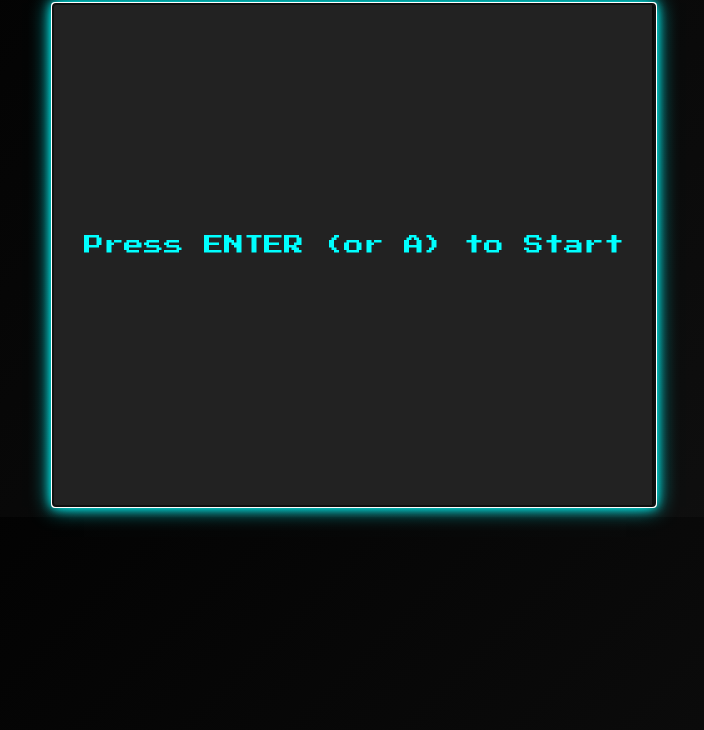
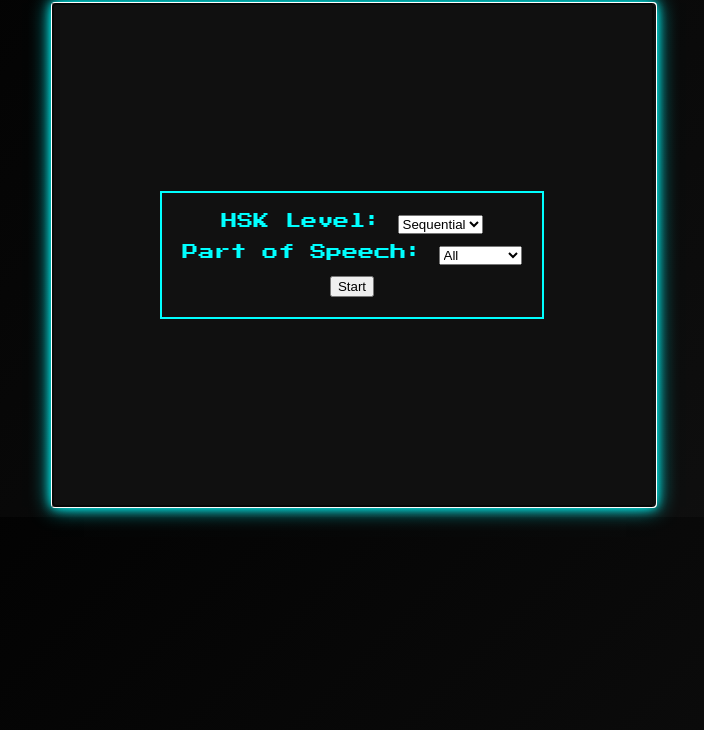
Before and after one commit to Dprogers10/HanziCommander, a plain HTML site: page index.html in a window 1280 px wide. Shown: the part 70-800 px from the top of the page, without its empty margins (288-992 px from the left). Drawn offline with Linux system fonts and the light colour scheme.

Commit message:
Document vocabulary structure with HSK levels and POS

```diff
--- a/index.html
+++ b/index.html
@@ -113,6 +113,30 @@
         <button id="rightButton">→</button>
       </div>
     </div>
+    <div id="startMenu" style="position:absolute;top:0;left:0;width:100%;height:100%;background:#0008;display:flex;flex-direction:column;justify-content:center;align-items:center;z-index:30;">
+      <div style="background:#111;padding:20px;border:2px solid cyan;">
+        <div style="margin-bottom:10px;">
+          <label for="hskSelect">HSK Level:</label>
+          <select id="hskSelect">
+            <option value="seq">Sequential</option>
+            <option value="1">HSK 1</option>
+            <option value="2">HSK 2</option>
+            <option value="3">HSK 3</option>
+          </select>
+        </div>
+        <div style="margin-bottom:10px;">
+          <label for="posSelect">Part of Speech:</label>
+          <select id="posSelect">
+            <option value="all">All</option>
+            <option value="noun">Nouns</option>
+            <option value="verb">Verbs</option>
+            <option value="adjective">Adjectives</option>
+            <option value="pronoun">Pronouns</option>
+          </select>
+        </div>
+        <button id="startButton">Start</button>
+      </div>
+    </div>
   </div>
 
   <script src="vocab.js"></script>
@@ -220,6 +244,10 @@
     canvasElement.tabIndex = 0;
     const context = canvasElement.getContext("2d");
     const inputBox = document.getElementById("pinyinInput");
+    const startMenu = document.getElementById("startMenu");
+    const hskSelect = document.getElementById("hskSelect");
+    const posSelect = document.getElementById("posSelect");
+    const startButton = document.getElementById("startButton");
     window.onload = () => { canvasElement.focus(); };
 
     const keys = {};
@@ -233,7 +261,23 @@
     let reloadAttempts = 0;
     let autoAcceptShown = false;
 
+    let sequentialHSK = false;
+    let currentHSKLevel = 1;
+    let selectedPOS = "all";
+    let awaitingNextHSK = false;
     // When a bullet hits an enemy, record that enemy.
+    function startGameFromMenu() {
+      const sel = hskSelect.value;
+      selectedPOS = posSelect.value;
+      sequentialHSK = (sel === "seq");
+      currentHSKLevel = sequentialHSK ? 1 : parseInt(sel, 10);
+      hanziWordsArray = getVocab(currentHSKLevel, selectedPOS);
+      startMenu.style.display = "none";
+      resetGame();
+      createInvaders();
+      gameStarted = true;
+      canvasElement.focus();
+    }
     function recordHitEnemy(enemy) {
       lastHitEnemy = enemy;
     }
@@ -628,10 +672,6 @@
       context.clearRect(0, 0, canvasElement.width, canvasElement.height);
 
       if (!gameStarted) {
-        context.fillStyle = "cyan";
-        context.font = "20px 'Press Start 2P', cursive";
-        context.textAlign = "center";
-        context.fillText("Press ENTER (or A) to Start", canvasElement.width / 2, canvasElement.height / 2);
         requestAnimationFrame(update);
         return;
       }
@@ -641,11 +681,17 @@
         context.fillStyle = "gold";
         context.font = "24px 'Press Start 2P', cursive";
         context.textAlign = "center";
-        wrapText(context, "!!! YOU WIN !!!", canvasElement.width / 2, canvasElement.height / 2 - 60, canvasElement.width - 40, 30);
-        context.font = "20px 'Press Start 2P', cursive";
-        wrapText(context, "All Hanzi Mastered!", canvasElement.width / 2, canvasElement.height / 2 - 10, canvasElement.width - 40, 26);
-        wrapText(context, `Final Score: ${score}`, canvasElement.width / 2, canvasElement.height / 2 + 30, canvasElement.width - 40, 26);
-        wrapText(context, "Press ENTER (or A) to Play Again", canvasElement.width / 2, canvasElement.height / 2 + 70, canvasElement.width - 40, 26);
+        if (sequentialHSK && currentHSKLevel < 3) {
+          wrapText(context, `HSK ${currentHSKLevel} Complete!`, canvasElement.width / 2, canvasElement.height / 2 - 20, canvasElement.width - 40, 26);
+          wrapText(context, "Press ENTER to continue", canvasElement.width / 2, canvasElement.height / 2 + 20, canvasElement.width - 40, 26);
+          awaitingNextHSK = true;
+        } else {
+          wrapText(context, "!!! YOU WIN !!!", canvasElement.width / 2, canvasElement.height / 2 - 60, canvasElement.width - 40, 30);
+          context.font = "20px 'Press Start 2P', cursive";
+          wrapText(context, "All Hanzi Mastered!", canvasElement.width / 2, canvasElement.height / 2 - 10, canvasElement.width - 40, 26);
+          wrapText(context, `Final Score: ${score}`, canvasElement.width / 2, canvasElement.height / 2 + 30, canvasElement.width - 40, 26);
+          wrapText(context, "Press ENTER (or A) to Play Again", canvasElement.width / 2, canvasElement.height / 2 + 70, canvasElement.width - 40, 26);
+        }
         requestAnimationFrame(update);
         return;
       }
@@ -757,21 +803,22 @@
     function handleEnterAction() {
         if (audioCtx.state === "suspended") { audioCtx.resume(); }
 
-        if (gameWon) {
+        if (awaitingNextHSK) {
+            awaitingNextHSK = false;
+            currentHSKLevel++;
+            hanziWordsArray = getVocab(currentHSKLevel, selectedPOS);
             resetGame();
             createInvaders();
             gameStarted = true;
             canvasElement.focus();
+        } else if (gameWon) {
+            startMenu.style.display = "flex";
+            gameStarted = false;
         } else if (gameOver) {
-            resetGame();
-            createInvaders();
-            gameStarted = true;
-            canvasElement.focus();
+            startMenu.style.display = "flex";
+            gameStarted = false;
         } else if (!gameStarted) {
-            resetGame();
-            createInvaders();
-            gameStarted = true;
-            canvasElement.focus();
+            startGameFromMenu();
         } else if (!pausedForReload) {
             shoot();
         }
@@ -822,6 +869,7 @@
     addControlListeners(document.getElementById("leftButton"), "ArrowLeft");
     addControlListeners(document.getElementById("rightButton"), "ArrowRight");
     addControlListeners(document.getElementById("aButton"), "Enter");
+    startButton.addEventListener("click", startGameFromMenu);
 
     document.addEventListener("keydown", (event) => {
       if (!pausedForReload || gameOver || gameWon) {
--- a/vocab.js
+++ b/vocab.js
@@ -1,152 +1,73 @@
-const hanziWordsArray = [
-  { word: "我", pinyin: "wo", english: "I, me" },
-  { word: "我们", pinyin: "women", english: "we, us (pl.)" },
-  { word: "你", pinyin: "ni", english: "you" },
-  { word: "他", pinyin: "ta", english: "he, him" },
-  { word: "她", pinyin: "ta", english: "she, her" },
-  { word: "这", pinyin: "zhe", english: "this" },
-  { word: "那", pinyin: "na", english: "that" },
-  { word: "哪", pinyin: "na", english: "which" },
-  { word: "哪儿", pinyin: "nar", english: "where" },
-  { word: "谁", pinyin: "shei", english: "who" },
-  { word: "什么", pinyin: "shenme", english: "what" },
-  { word: "多少", pinyin: "duoshao", english: "how many, how much" },
-  { word: "几", pinyin: "ji", english: "how many" },
-  { word: "怎么", pinyin: "zenme", english: "how" },
-  { word: "怎么样", pinyin: "zenmeyang", english: "how about" },
-  { word: "一", pinyin: "yi", english: "one" },
-  { word: "二", pinyin: "er", english: "two" },
-  { word: "三", pinyin: "san", english: "three" },
-  { word: "四", pinyin: "si", english: "four" },
-  { word: "五", pinyin: "wu", english: "five" },
-  { word: "六", pinyin: "liu", english: "six" },
-  { word: "七", pinyin: "qi", english: "seven" },
-  { word: "八", pinyin: "ba", english: "eight" },
-  { word: "九", pinyin: "jiu", english: "nine" },
-  { word: "十", pinyin: "shi", english: "ten" },
-  { word: "个", pinyin: "ge", english: "(measure word)" },
-  { word: "岁", pinyin: "sui", english: "years old" },
-  { word: "本", pinyin: "ben", english: "volume (book)" },
-  { word: "些", pinyin: "xie", english: "some" },
-  { word: "块", pinyin: "kuai", english: "piece, chunk" },
-  { word: "不", pinyin: "bu", english: "not" },
-  { word: "没", pinyin: "mei", english: "not (have)" },
-  { word: "很", pinyin: "hen", english: "very" },
-  { word: "太", pinyin: "tai", english: "too (much)" },
-  { word: "都", pinyin: "dou", english: "all" },
-  { word: "一点儿", pinyin: "yidianr", english: "a little bit" },
-  { word: "和", pinyin: "he", english: "and" },
-  { word: "在", pinyin: "zai", english: "at, in, on" },
-  { word: "的", pinyin: "de", english: "possessive particle" },
-  { word: "了", pinyin: "le", english: "completed action marker" },
-  { word: "吗", pinyin: "ma", english: "question particle" },
-  { word: "呢", pinyin: "ne", english: "question particle (contextual)" },
-  { word: "喂", pinyin: "wei", english: "hello (on phone)" },
-  { word: "家", pinyin: "jia", english: "home, family" },
-  { word: "学校", pinyin: "xuexiao", english: "school" },
-  { word: "饭店", pinyin: "fandian", english: "restaurant" },
-  { word: "商店", pinyin: "shangdian", english: "shop, store" },
-  { word: "医院", pinyin: "yiyuan", english: "hospital" },
-  { word: "中国", pinyin: "zhongguo", english: "China" },
-  { word: "北京", pinyin: "beijing", english: "Beijing" },
-  { word: "上", pinyin: "shang", english: "up" },
-  { word: "下", pinyin: "xia", english: "down" },
-  { word: "前面", pinyin: "qianmian", english: "front" },
-  { word: "后面", pinyin: "houmian", english: "behind" },
-  { word: "里", pinyin: "li", english: "inside" },
-  { word: "今天", pinyin: "jintian", english: "today" },
-  { word: "明天", pinyin: "mingtian", english: "tomorrow" },
-  { word: "昨天", pinyin: "zuotian", english: "yesterday" },
-  { word: "上午", pinyin: "shangwu", english: "morning" },
-  { word: "中午", pinyin: "zhongwu", english: "noon" },
-  { word: "下午", pinyin: "xiawu", english: "afternoon" },
-  { word: "年", pinyin: "nian", english: "year" },
-  { word: "月", pinyin: "yue", english: "month" },
-  { word: "号", pinyin: "hao", english: "day of month" },
-  { word: "星期", pinyin: "xingqi", english: "week" },
-  { word: "点", pinyin: "dian", english: "o'clock" },
-  { word: "分钟", pinyin: "fenzhong", english: "minute" },
-  { word: "现在", pinyin: "xianzai", english: "now" },
-  { word: "时候", pinyin: "shihou", english: "time, moment" },
-  { word: "爸爸", pinyin: "baba", english: "dad" },
-  { word: "妈妈", pinyin: "mama", english: "mum" },
-  { word: "儿子", pinyin: "erzi", english: "son" },
-  { word: "女儿", pinyin: "nuer", english: "daughter" },
-  { word: "老师", pinyin: "laoshi", english: "teacher" },
-  { word: "学生", pinyin: "xuesheng", english: "student" },
-  { word: "同学", pinyin: "tongxue", english: "classmate" },
-  { word: "朋友", pinyin: "pengyou", english: "friend" },
-  { word: "医生", pinyin: "yisheng", english: "doctor" },
-  { word: "先生", pinyin: "xiansheng", english: "Mr." },
-  { word: "小姐", pinyin: "xiaojie", english: "Miss" },
-  { word: "衣服", pinyin: "yifu", english: "clothes" },
-  { word: "水", pinyin: "shui", english: "water" },
-  { word: "菜", pinyin: "cai", english: "dish" },
-  { word: "米饭", pinyin: "mifan", english: "rice" },
-  { word: "水果", pinyin: "shuiguo", english: "fruit" },
-  { word: "苹果", pinyin: "pingguo", english: "apple" },
-  { word: "茶", pinyin: "cha", english: "tea" },
-  { word: "杯子", pinyin: "beizi", english: "cup" },
-  { word: "钱", pinyin: "qian", english: "money" },
-  { word: "飞机", pinyin: "feiji", english: "plane" },
-  { word: "出租车", pinyin: "chuzuche", english: "taxi" },
-  { word: "电视", pinyin: "dianshi", english: "TV" },
-  { word: "电脑", pinyin: "diannao", english: "computer" },
-  { word: "电影", pinyin: "dianying", english: "film" },
-  { word: "天气", pinyin: "tianqi", english: "weather" },
-  { word: "猫", pinyin: "mao", english: "cat" },
-  { word: "狗", pinyin: "gou", english: "dog" },
-  { word: "东西", pinyin: "dongxi", english: "thing" },
-  { word: "人", pinyin: "ren", english: "person" },
-  { word: "名字", pinyin: "mingzi", english: "name" },
-  { word: "书", pinyin: "shu", english: "book" },
-  { word: "汉语", pinyin: "hanyu", english: "Chinese" },
-  { word: "字", pinyin: "zi", english: "character" },
-  { word: "桌子", pinyin: "zhuozi", english: "table" },
-  { word: "椅子", pinyin: "yizi", english: "chair" },
-  { word: "谢谢", pinyin: "xiexie", english: "thank" },
-  { word: "不客气", pinyin: "bukeqi", english: "you're welcome" },
-  { word: "再见", pinyin: "zaijian", english: "goodbye" },
-  { word: "请", pinyin: "qing", english: "please" },
-  { word: "对不起", pinyin: "duibuqi", english: "sorry" },
-  { word: "没关系", pinyin: "meiguanxi", english: "it doesn't matter" },
-  { word: "是", pinyin: "shi", english: "to be" },
-  { word: "有", pinyin: "you", english: "to have" },
-  { word: "看", pinyin: "kan", english: "to look" },
-  { word: "听", pinyin: "ting", english: "to listen" },
-  { word: "说", pinyin: "shuo", english: "to speak" },
-  { word: "读", pinyin: "du", english: "to read" },
-  { word: "写", pinyin: "xie", english: "to write" },
-  { word: "看见", pinyin: "kanjian", english: "to see" },
-  { word: "叫", pinyin: "jiao", english: "to be called" },
-  { word: "来", pinyin: "lai", english: "to come" },
-  { word: "回", pinyin: "hui", english: "to return" },
-  { word: "去", pinyin: "qu", english: "to go" },
-  { word: "吃", pinyin: "chi", english: "to eat" },
-  { word: "喝", pinyin: "he", english: "to drink" },
-  { word: "睡觉", pinyin: "shuijiao", english: "to sleep" },
-  { word: "打电话", pinyin: "dadianhua", english: "to call (on the phone)" },
-  { word: "做", pinyin: "zuo", english: "to do" },
-  { word: "买", pinyin: "mai", english: "to buy" },
-  { word: "开", pinyin: "kai", english: "to open" },
-  { word: "坐", pinyin: "zuo", english: "to sit" },
-  { word: "住", pinyin: "zhu", english: "to live" },
-  { word: "学习", pinyin: "xuexi", english: "to study" },
-  { word: "工作", pinyin: "gongzuo", english: "to work" },
-  { word: "下雨", pinyin: "xiayu", english: "to rain" },
-  { word: "爱", pinyin: "ai", english: "to love" },
-  { word: "喜欢", pinyin: "xihuan", english: "to like" },
-  { word: "想", pinyin: "xiang", english: "to want to" },
-  { word: "认识", pinyin: "renshi", english: "to know" },
-  { word: "会", pinyin: "hui", english: "can" },
-  { word: "能", pinyin: "neng", english: "can" },
-  { word: "好", pinyin: "hao", english: "good" },
-  { word: "大", pinyin: "da", english: "big" },
-  { word: "小", pinyin: "xiao", english: "small" },
-  { word: "多", pinyin: "duo", english: "many" },
-  { word: "少", pinyin: "shao", english: "few" },
-  { word: "冷", pinyin: "leng", english: "cold" },
-  { word: "热", pinyin: "re", english: "hot" },
-  { word: "高兴", pinyin: "gaoxing", english: "happy" },
-  { word: "漂亮", pinyin: "piaoliang", english: "beautiful" }
+const vocabList = [
+  // HSK 1 vocabulary
+  { word: '我', pinyin: 'wo', english: 'I, me', level: 1, pos: 'pronoun' },
+  { word: '你', pinyin: 'ni', english: 'you', level: 1, pos: 'pronoun' },
+  { word: '他', pinyin: 'ta', english: 'he, him', level: 1, pos: 'pronoun' },
+  { word: '她', pinyin: 'ta', english: 'she, her', level: 1, pos: 'pronoun' },
+  { word: '我们', pinyin: 'women', english: 'we, us', level: 1, pos: 'pronoun' },
+  { word: '你们', pinyin: 'nimen', english: 'you (plural)', level: 1, pos: 'pronoun' },
+  { word: '他们', pinyin: 'tamen', english: 'they, them', level: 1, pos: 'pronoun' },
+  { word: '苹果', pinyin: 'pingguo', english: 'apple', level: 1, pos: 'noun' },
+  { word: '医生', pinyin: 'yisheng', english: 'doctor', level: 1, pos: 'noun' },
+  { word: '学校', pinyin: 'xuexiao', english: 'school', level: 1, pos: 'noun' },
+  { word: '学生', pinyin: 'xuesheng', english: 'student', level: 1, pos: 'noun' },
+  { word: '老师', pinyin: 'laoshi', english: 'teacher', level: 1, pos: 'noun' },
+  { word: '水', pinyin: 'shui', english: 'water', level: 1, pos: 'noun' },
+  { word: '杯子', pinyin: 'beizi', english: 'cup', level: 1, pos: 'noun' },
+  { word: '看', pinyin: 'kan', english: 'to look', level: 1, pos: 'verb' },
+  { word: '喜欢', pinyin: 'xihuan', english: 'to like', level: 1, pos: 'verb' },
+  { word: '吃', pinyin: 'chi', english: 'to eat', level: 1, pos: 'verb' },
+  { word: '喝', pinyin: 'he', english: 'to drink', level: 1, pos: 'verb' },
+  { word: '去', pinyin: 'qu', english: 'to go', level: 1, pos: 'verb' },
+  { word: '来', pinyin: 'lai', english: 'to come', level: 1, pos: 'verb' },
+  { word: '好', pinyin: 'hao', english: 'good', level: 1, pos: 'adjective' },
+  { word: '漂亮', pinyin: 'piaoliang', english: 'beautiful', level: 1, pos: 'adjective' },
+  { word: '大', pinyin: 'da', english: 'big', level: 1, pos: 'adjective' },
+  { word: '小', pinyin: 'xiao', english: 'small', level: 1, pos: 'adjective' },
+  { word: '忙', pinyin: 'mang', english: 'busy', level: 1, pos: 'adjective' },
+
+  // HSK 2 vocabulary
+  { word: '因为', pinyin: 'yinwei', english: 'because', level: 2, pos: 'conjunction' },
+  { word: '所以', pinyin: 'suoyi', english: 'so, therefore', level: 2, pos: 'conjunction' },
+  { word: '问题', pinyin: 'wenti', english: 'question', level: 2, pos: 'noun' },
+  { word: '手机', pinyin: 'shouji', english: 'mobile phone', level: 2, pos: 'noun' },
+  { word: '事情', pinyin: 'shiqing', english: 'matter, thing', level: 2, pos: 'noun' },
+  { word: '时间', pinyin: 'shijian', english: 'time', level: 2, pos: 'noun' },
+  { word: '路', pinyin: 'lu', english: 'road', level: 2, pos: 'noun' },
+  { word: '帮助', pinyin: 'bangzhu', english: 'to help', level: 2, pos: 'verb' },
+  { word: '准备', pinyin: 'zhunbei', english: 'to prepare', level: 2, pos: 'verb' },
+  { word: '学习', pinyin: 'xuexi', english: 'to study', level: 2, pos: 'verb' },
+  { word: '觉得', pinyin: 'juede', english: 'to feel, think', level: 2, pos: 'verb' },
+  { word: '快', pinyin: 'kuai', english: 'fast', level: 2, pos: 'adjective' },
+  { word: '慢', pinyin: 'man', english: 'slow', level: 2, pos: 'adjective' },
+  { word: '高', pinyin: 'gao', english: 'tall, high', level: 2, pos: 'adjective' },
+  { word: '难', pinyin: 'nan', english: 'difficult', level: 2, pos: 'adjective' },
+  { word: '离', pinyin: 'li', english: 'from', level: 2, pos: 'preposition' },
+
+  // HSK 3 vocabulary
+  { word: '经理', pinyin: 'jingli', english: 'manager', level: 3, pos: 'noun' },
+  { word: '银行', pinyin: 'yinhang', english: 'bank', level: 3, pos: 'noun' },
+  { word: '城市', pinyin: 'chengshi', english: 'city', level: 3, pos: 'noun' },
+  { word: '眼镜', pinyin: 'yanjing', english: 'glasses', level: 3, pos: 'noun' },
+  { word: '地图', pinyin: 'ditu', english: 'map', level: 3, pos: 'noun' },
+  { word: '需要', pinyin: 'xuyao', english: 'to need', level: 3, pos: 'verb' },
+  { word: '复习', pinyin: 'fuxi', english: 'to review', level: 3, pos: 'verb' },
+  { word: '照顾', pinyin: 'zhaogu', english: 'to take care of', level: 3, pos: 'verb' },
+  { word: '打算', pinyin: 'dasuan', english: 'to plan', level: 3, pos: 'verb' },
+  { word: '留学', pinyin: 'liuxue', english: 'to study abroad', level: 3, pos: 'verb' },
+  { word: '着急', pinyin: 'zhaoji', english: 'anxious', level: 3, pos: 'adjective' },
+  { word: '新', pinyin: 'xin', english: 'new', level: 3, pos: 'adjective' },
+  { word: '健康', pinyin: 'jiankang', english: 'healthy', level: 3, pos: 'adjective' },
+  { word: '聪明', pinyin: 'congming', english: 'clever', level: 3, pos: 'adjective' },
+  { word: '重要', pinyin: 'zhongyao', english: 'important', level: 3, pos: 'adjective' }
 ];
+
+function getVocab(level, pos) {
+  let list = vocabList.filter(v => v.level === level);
+  if (pos && pos !== 'all') {
+    list = list.filter(v => v.pos === pos);
+  }
+  return list;
+}
+
+let hanziWordsArray = getVocab(1, 'all');
```
Also changed, not shown: 1 other file.
